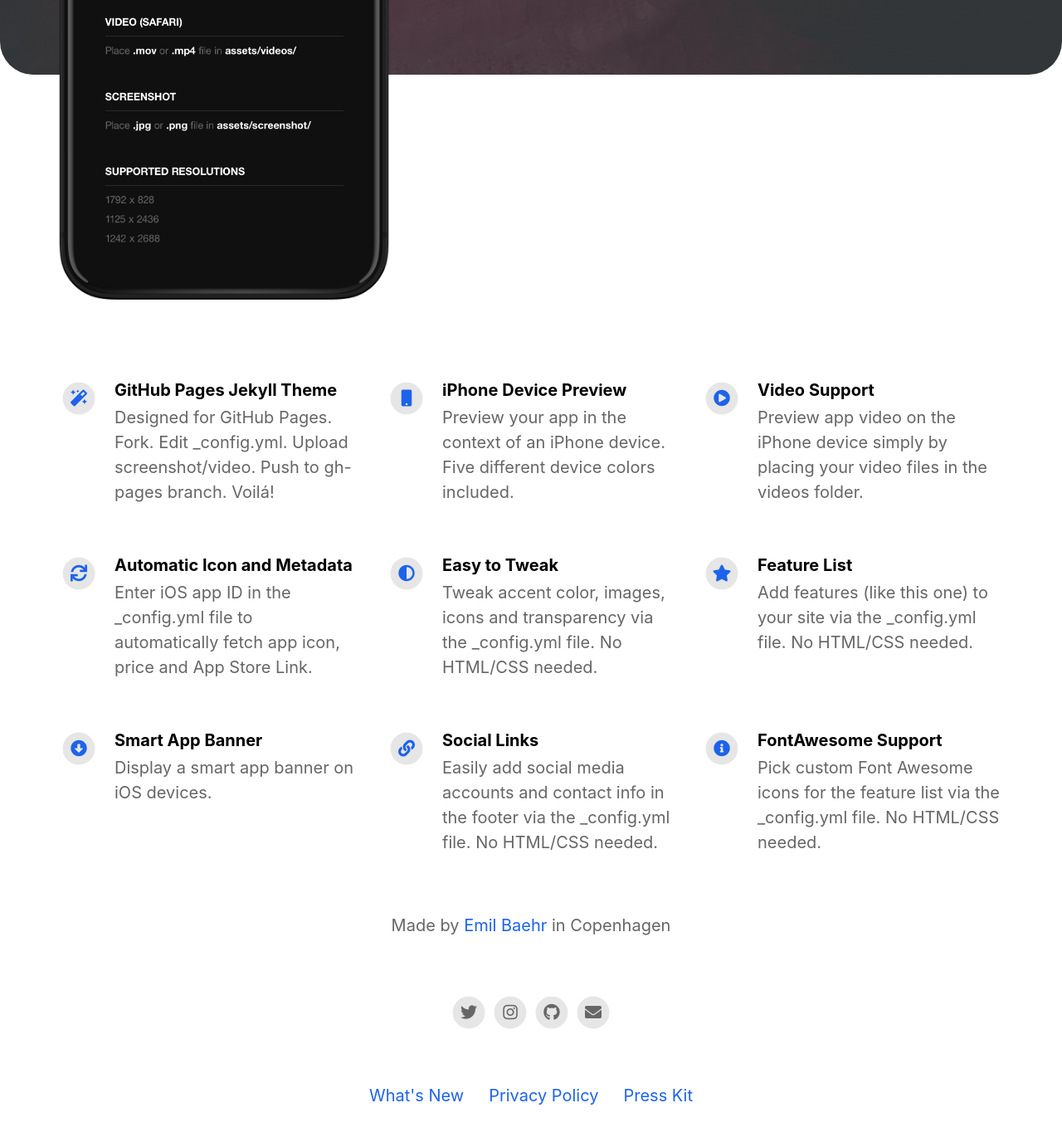
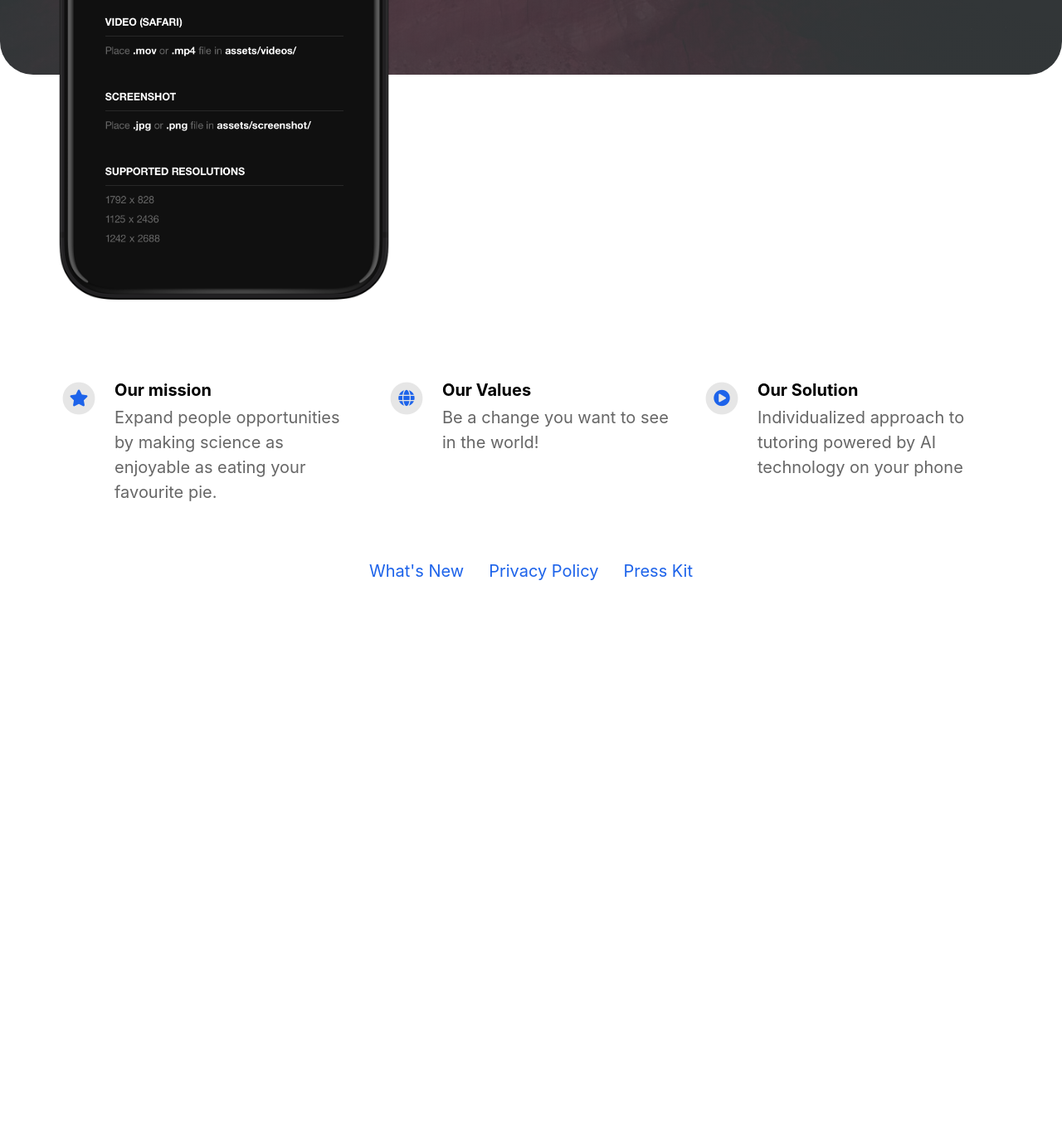
Before and after one commit to RokKos/MathPie, a Jekyll site: the page built from index.html, in a window 1280 px wide and 1400 px high, scrolled down 624 px. Shown: the top 1370 px of the window at 83% size. Built offline with Jekyll 4.4.1, drawn with Linux system fonts in a browser that asks for light colours; nearby versions of some CDN libraries; after the commit the page ends 1392 px from its top, so only the background shows below that; some of the changed text lies outside the part shown.

Commit message:
First Custom changes

```diff
--- a/_config.yml
+++ b/_config.yml
@@ -1,5 +1,5 @@
 #page title
-page_title                                :                                           # Automatically populates with app name if not set and if iOS app ID is set. Otherwise enter manually.
+page_title                                : MathPie                                           # Automatically populates with app name if not set and if iOS app ID is set. Otherwise enter manually.
 
 # App Info
 ios_app_id                                : 1234793120                                # Required. Enter iOS app ID to automatically populate name, price and icons (e.g. 718043190).
@@ -7,27 +7,27 @@ ios_app_country                           : us
 
 appstore_link                             :                                           # Automatically populates if not set and if iOS app ID is set. Otherwise enter manually.
 playstore_link                            :                                           # Enter Google Play Store URL.
-presskit_download_link                    : https://emilbaehr.com                                          # Enter a link to downloadable file or (e.g. public Dropbox link to a .zip file).
+presskit_download_link                    : https://play.google.com/store/apps/details?id=com.teinproductions.tein.pitrainer                                         # Enter a link to downloadable file or (e.g. public Dropbox link to a .zip file).
                                                                                       # Or upload your press kit file to assets and set path accordingly (e.g. "assets/your_press_kit.zip").
 
 app_icon                                  : # assets/appicon.png                      # Automatically populates if not set and if iOS app ID is set.  Otherwise enter path to icon file manually.
-app_name                                  :                                           # Automatically populates if not set and if iOS app ID is set.  Otherwise enter manually.
+app_name                                  : Math Pie                                          # Automatically populates if not set and if iOS app ID is set.  Otherwise enter manually.
 app_price                                 :                                           # Automatically populates if not set and if iOS app ID is set.  Otherwise enter manually.
-app_description                           : Write a short tagline for your app.
+app_description                           : making math achievable
 
 enable_smart_app_banner                   : true                                      # Set to true to show a smart app banner at top of page on mobile devices.
 
 
 
 # Information About Yourself
-your_name                                 : Emil Baehr
-your_link                                 : https://emilbaehr.com
-your_city                                 : Copenhagen
-email_address                             : emil.baehr@gmail.com
+your_name                                 :
+your_link                                 :
+your_city                                 : Vienna
+email_address                             :
 facebook_username                         :
-instagram_username                        : ebaehr
-twitter_username                          : ebaehr
-github_username                           : emilbaehr
+instagram_username                        :
+twitter_username                          :
+github_username                           :
 youtube_username                          :
 
 
@@ -35,41 +35,17 @@ youtube_username                          :
 # Feature List                            Edit, add or remove features to be presented.
 features                                  :
 
-  - title                                 : GitHub Pages Jekyll Theme
-    description                           : Designed for GitHub Pages. Fork. Edit _config.yml. Upload screenshot/video. Push to gh-pages branch. Voilá!
-    fontawesome_icon_name                 : magic
-
-  - title                                 : iPhone Device Preview
-    description                           : Preview your app in the context of an iPhone device. Five different device colors included.
-    fontawesome_icon_name                 : mobile
-
-  - title                                 : Video Support
-    description                           : Preview app video on the iPhone device simply by placing your video files in the videos folder.
-    fontawesome_icon_name                 : play-circle
-
-  - title                                 : Automatic Icon and Metadata
-    description                           : Enter iOS app ID in the _config.yml file to automatically fetch app icon, price and App Store Link.
-    fontawesome_icon_name                 : sync
-
-  - title                                 : Easy to Tweak
-    description                           : Tweak accent color, images, icons and transparency via the _config.yml file. No HTML/CSS needed.
-    fontawesome_icon_name                 : adjust
-
-  - title                                 : Feature List
-    description                           : Add features (like this one) to your site via the _config.yml file. No HTML/CSS needed.
+  - title                                 : Our mission
+    description                           : Expand people opportunities by making science as enjoyable as eating your favourite pie.
     fontawesome_icon_name                 : star
 
-  - title                                 : Smart App Banner
-    description                           : Display a smart app banner on iOS devices.
-    fontawesome_icon_name                 : arrow-alt-circle-down
+  - title                                 : Our Values
+    description                           : Be a change you want to see in the world!
+    fontawesome_icon_name                 : globe
 
-  - title                                 : Social Links
-    description                           : Easily add social media accounts and contact info in the footer via the _config.yml file. No HTML/CSS needed.
-    fontawesome_icon_name                 : link
-
-  - title                                 : FontAwesome Support
-    description                           : Pick custom Font Awesome icons for the feature list via the _config.yml file. No HTML/CSS needed.
-    fontawesome_icon_name                 : info-circle
+  - title                                 : Our Solution
+    description                           : Individualized approach to tutoring powered by AI technology on your phone
+    fontawesome_icon_name                 : play-circle
 
   - title                                 : # New Feature Title
     description                           : # New Feature Description
```
